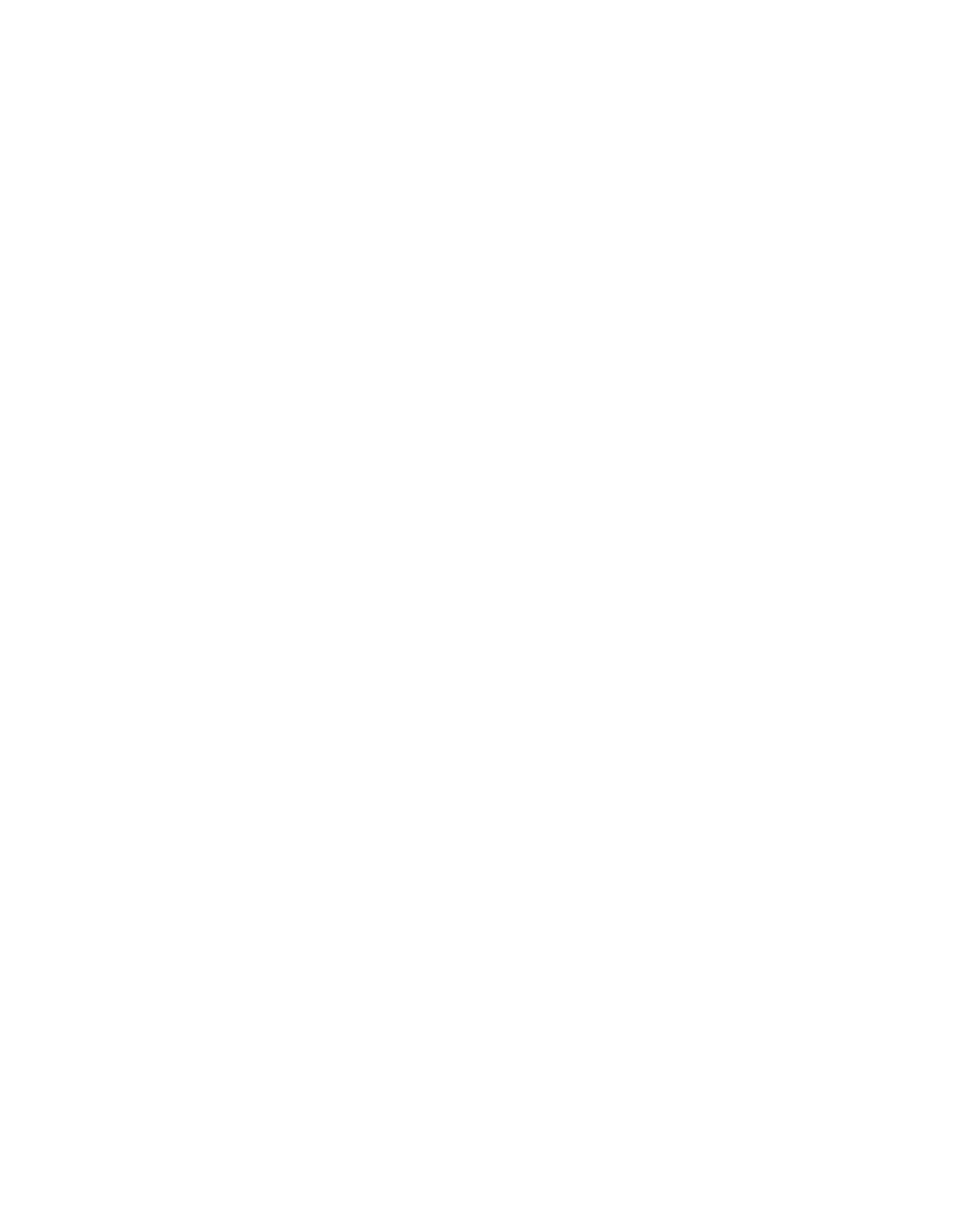
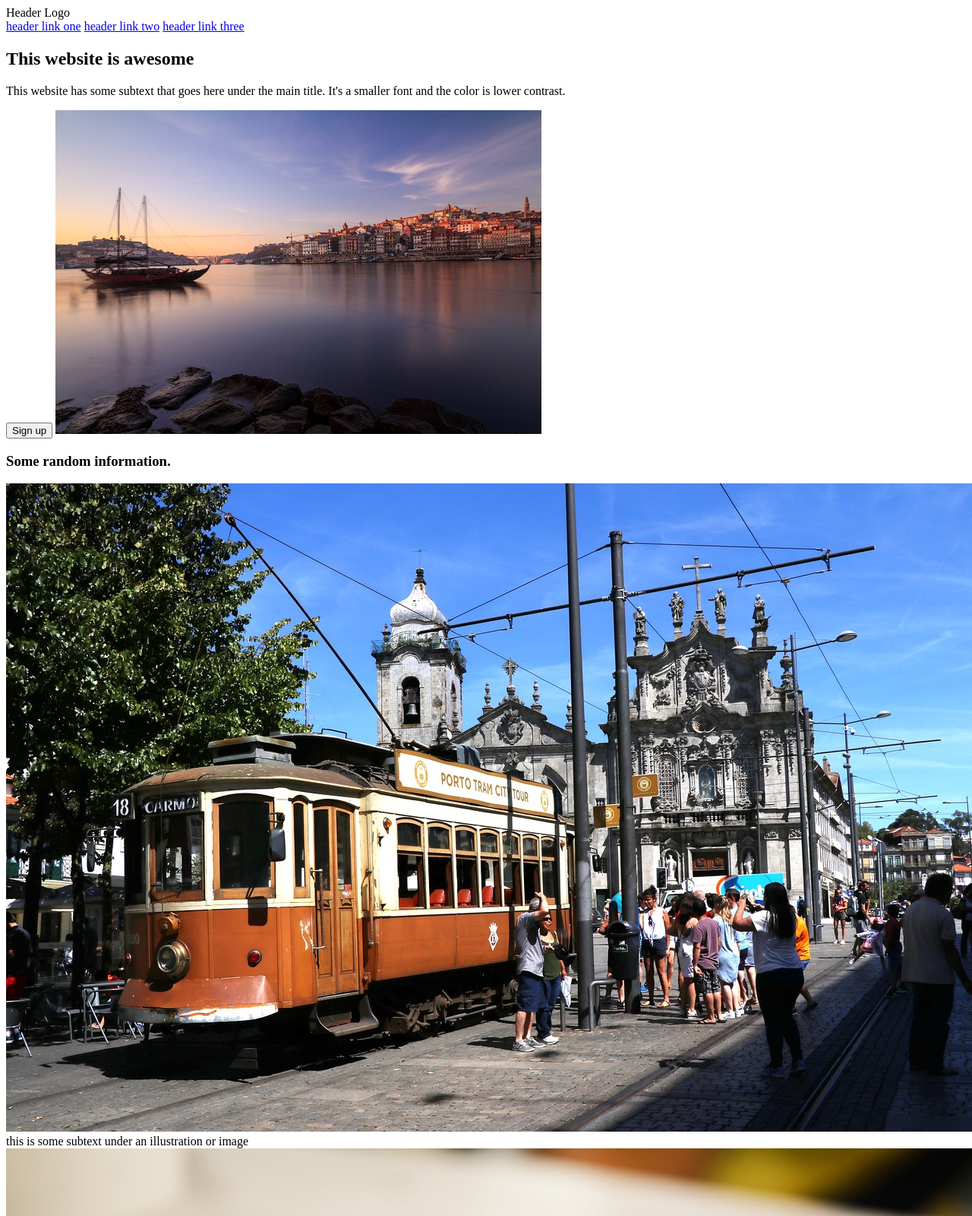
Before and after one commit to CaiaFra/First-Full-Website, a plain HTML site: page index.html in a window 1280 px wide. Shown: the top 1600 px of the page at 76% size. Before the commit the page ends 800 px from the top, so only its background shows below. Drawn offline with Linux system fonts and the light colour scheme.

Commit message:
Added pictures, finished main HTML

```diff
--- a/index.html
+++ b/index.html
@@ -1,5 +1,5 @@
 <!DOCTYPE html>
-<html>
+<html lang="en">
     <head>
         <meta charset="utf-8">
         <title>Hero Website</title>
@@ -7,6 +7,49 @@
     </head>
 
     <body>
+        <div class="top-section">
+            <div class="header">
+                <div class="logo">
+                    Header Logo
+                </div>
+                <div class="right-links">
+                    <a href="#">header link one</a>
+                    <a href="#">header link two</a>
+                    <a href="#">header link three</a>
+                </div>
+            </div>
+            <h2>This website is awesome</h2>
+            <p>This website has some subtext that goes here under the main title. It's a smaller font and the color is lower contrast.</p>
+            <button class="sign-up">Sign up</button>
+            <img src="./images/porto.jpg" alt="Image of Porto city">
+        </div>
+
+        <div class="center-top">
+            <h3>Some random information.</h3>
+            <div class="card">
+                <img src="./images/train.jpg" alt="Picture of a tram">
+                <div class="text">this is some subtext under an illustration or image</div>
+            </div>
+            <div class="card">
+                <img src="./images/pasteldenata.jpg" alt="Picture of a tram">
+                <div class="text">this is some subtext under an illustration or image</div>
+            </div>
+            <div class="card">
+                <img src="./images/saobento.jpg" alt="Picture of a tram">
+                <div class="text">this is some subtext under an illustration or image</div>
+            </div>
+            <div class="card">
+                <img src="./images/porto.jpg" alt="Picture of a tram">
+                <div class="text">this is some subtext under an illustration or image</div>
+            </div>
+        </div>
+
+        <div class="lower-top">
+            <div class="quote">This is an inspiring quote, or a testimonial from a customer. Maybe it's just filling up space</div>
+            <div class="cit">-Thor, God of Thunder</div>
+        </div>
+
+        <div class="footer">Copyright The Odin Project 2021</div>
 
     </body>
 </html>
```
Also changed, not shown: images/pasteldenata.jpg (added), images/porto.jpg (added), images/saobento.jpg (added), images/train.jpg (added).
